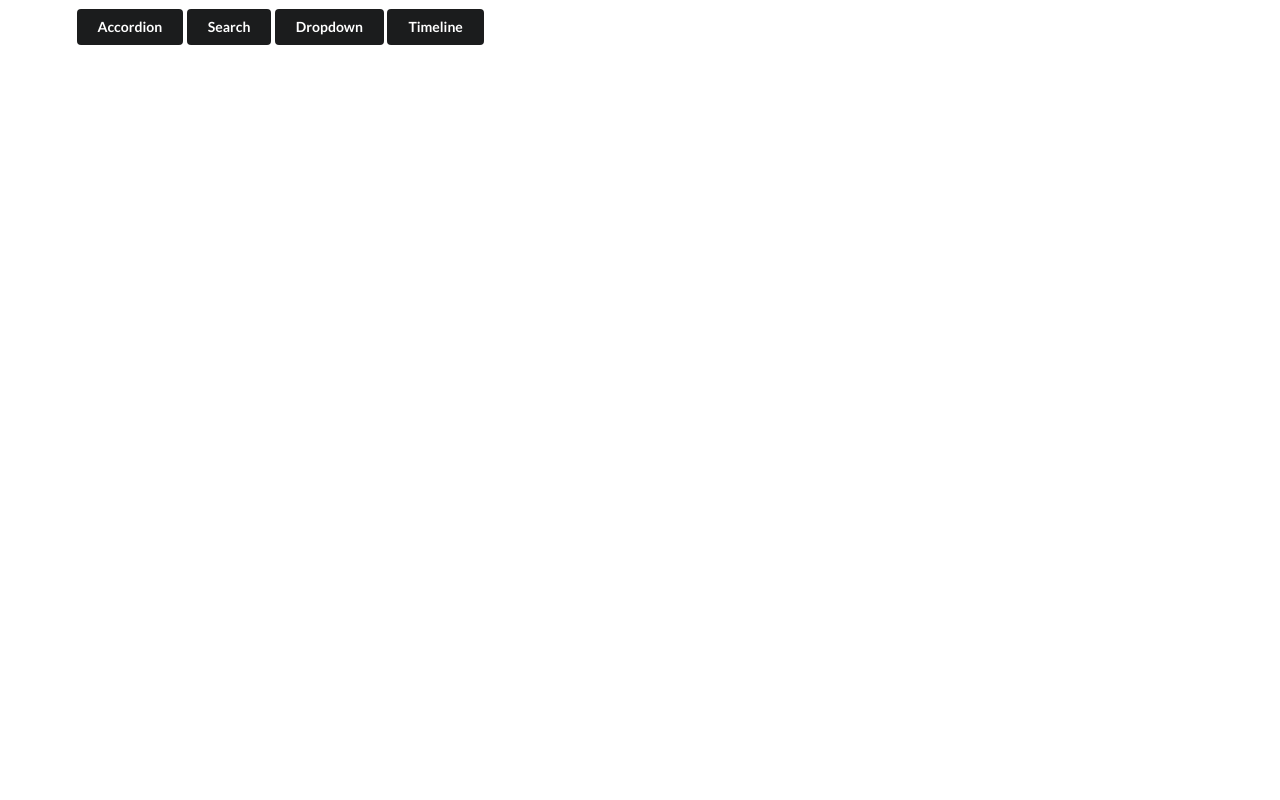
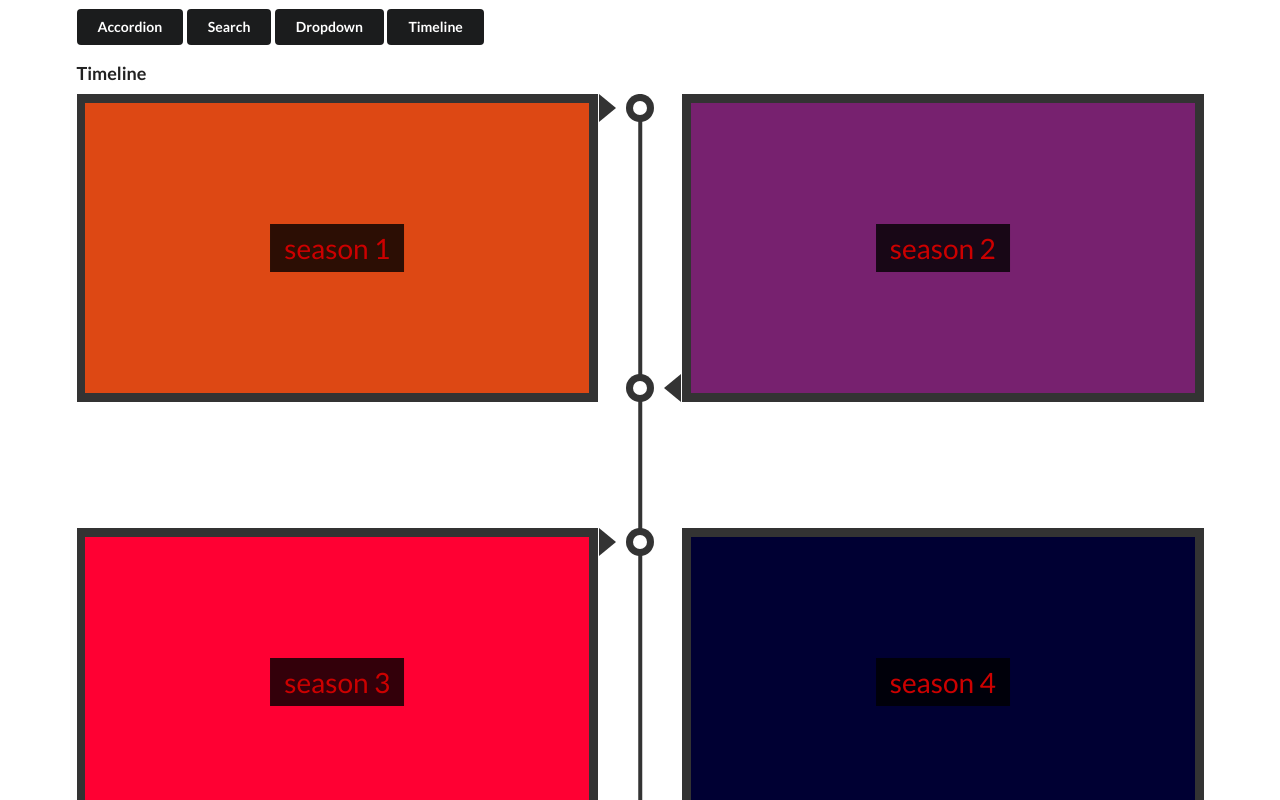
Before and after one commit to maysam-82/reusable-widgets, a React (Create React App) app: page /timeline in a window 1280 px wide. Shown: the top 800 px of the page. Built offline with nearby package versions, Linux system fonts and the light colour scheme.

Commit message:
Create Timeline Comp. and add to App comp.

```diff
--- a/src/components/App/App.jsx
+++ b/src/components/App/App.jsx
@@ -1,14 +1,27 @@
 import React, { useState } from 'react';
 import Accordion from '../Accordion';
 import Route from '../Route';
-import { accordionItems, dropDownOptions } from '../../data/data';
+import { accordionItems, dropDownOptions, timelineData } from '../../data/data';
 import Header from '../Header';
 import Search from '../Search';
 import Dropdown from '../Dropdown';
 import './app.css';
+import Timeline from '../Timeline/Timeline';
 
 const App = () => {
     const [selected, setSelected] = useState(dropDownOptions[0]);
+
+    // Sort timeline array by date
+    const sortedtimeLineData = timelineData.sort(
+        (a, b) => new Date(a.date) - new Date(b.date)
+    );
+
+    const timelineStyles = {
+        color: '#333',
+        titleColor: '#cc0000',
+        overlayColor: 'rgba(0,0,0,0.8)',
+    };
+
     return (
         <div className="ui container">
             <Header />
@@ -29,6 +42,13 @@ const App = () => {
                     onSelectedChange={setSelected}
                 />
             </Route>
+            <Route path="/timeline">
+                <h3 className="ui header widget-title">Timeline</h3>
+                <Timeline
+                    data={sortedtimeLineData}
+                    timeLineStyle={timelineStyles}
+                />
+            </Route>
         </div>
     );
 };
--- /dev/null
+++ b/src/components/Timeline/Timeline.jsx
@@ -0,0 +1,56 @@
+import React from 'react';
+import PropTypes from 'prop-types';
+import { useStylesTimeline } from './timeline.style.js';
+import TimelineComponent from '../TimelineComponent/TimelineComponent.jsx';
+import Link from '../Link/Link.jsx';
+
+function Timeline({ data, timeLineStyle }) {
+    const classes = useStylesTimeline(timeLineStyle);
+
+    if (!data || data.length === 0) return null;
+
+    return (
+        <div className={classes.timelineContainer}>
+            <div className={classes.timelineBar}>
+                {data.map((item) => (
+                    <div
+                        key={item.id}
+                        className={`${classes.timelinePoint} ${classes.pointSpaces}`}
+                    ></div>
+                ))}
+            </div>
+            <div className={classes.timelineItemContainer}>
+                {data.map(({ id, url, label, image }, index) => {
+                    return (
+                        <TimelineComponent
+                            className={`${classes.timelineItem} ${
+                                index % 2 === 0
+                                    ? classes.timelineItemLeft
+                                    : classes.timelineItemRight
+                            }`}
+                            key={id}
+                            href={url}
+                            component={Link}
+                        >
+                            <img
+                                src={image}
+                                className={classes.timelineItemImage}
+                                alt={label}
+                            />
+                            <span className={classes.timelineItemLabel}>
+                                {label}
+                            </span>
+                        </TimelineComponent>
+                    );
+                })}
+            </div>
+        </div>
+    );
+}
+
+Timeline.propTypes = {
+    data: PropTypes.array.isRequired,
+    timeLineStyle: PropTypes.object,
+};
+
+export default Timeline;
--- /dev/null
+++ b/src/components/Timeline/package.json
@@ -0,0 +1 @@
+{"main": "Timeline.jsx"}
--- /dev/null
+++ b/src/components/Timeline/timeline.style.js
@@ -0,0 +1,117 @@
+import { createUseStyles } from 'react-jss';
+
+export const useStylesTimeline = createUseStyles({
+    pointSpaces: {
+        marginTop: `9rem`,
+        '&:first-child': {
+            marginTop: 0,
+        },
+        '&:nth-child(2n)': {
+            marginTop: `18rem`,
+        },
+    },
+    timelineContainer: {
+        position: 'relative',
+        width: '100%',
+        height: '100%',
+        display: 'flex',
+        justifyContent: 'center',
+        marginBottom: '0.625rem',
+    },
+    timelineBar: {
+        width: '0.25rem',
+        backgroundColor: (style) =>
+            style && style.color ? style.color : '#ccc',
+        height: '100%',
+        left: '50%',
+        transform: 'translate(-50%, 0)',
+        position: 'absolute',
+    },
+    timelinePoint: {
+        height: '2rem',
+        width: '2rem',
+        borderRadius: '50%',
+        backgroundColor: (style) =>
+            style && style.color ? style.color : '#ccc',
+        transform: 'translate(calc(-50% + 0.125rem), 0)',
+        '&::after': {
+            content: '""',
+            width: '50%',
+            height: '50%',
+            borderRadius: '50%',
+            position: 'absolute',
+            backgroundColor: '#fff',
+            zIndex: '2',
+            left: '50%',
+            top: '50%',
+            transform: 'translate(-50%, -50%)',
+        },
+    },
+    timelineItemContainer: {
+        width: '100%',
+        left: 0,
+        top: 0,
+        display: 'flex',
+        flexWrap: 'wrap',
+        justifyContent: 'space-between',
+    },
+    timelineItem: {
+        width: 'calc(50% - 3rem)',
+        padding: '0.625rem',
+        height: `22rem`,
+        marginBottom: `9rem`,
+        position: 'relative',
+        backgroundColor: (style) =>
+            style && style.color ? style.color : '#ccc',
+        '&::after': {
+            position: 'absolute',
+            content: '""',
+            width: '0px',
+            height: '0px',
+            borderTop: '1rem solid transparent',
+            borderBottom: '1rem solid transparent',
+        },
+    },
+    timelineItemLeft: {
+        '&::after': {
+            top: '0',
+            right: '-2.5rem',
+            zIndex: -1,
+            borderLeft: '1.25rem solid',
+            borderLeftColor: (style) =>
+                style && style.color ? style.color : '#ccc',
+            borderRight: '1.25rem solid transparent',
+        },
+    },
+    timelineItemRight: {
+        '&::after': {
+            bottom: '0',
+            left: '-2.5rem',
+            zIndex: -1,
+            borderLeft: '1.25rem solid transparent',
+            borderRight: '1.25rem solid ',
+            borderRightColor: (style) =>
+                style && style.color ? style.color : '#ccc',
+        },
+    },
+    timelineItemImage: {
+        display: 'block',
+        width: '100%',
+        height: '100%',
+    },
+    timelineItemLabel: {
+        position: 'absolute',
+        top: '50%',
+        left: '50%',
+        transform: 'translate(-50%,-50%)',
+        padding: '1rem',
+        backgroundColor: (style) =>
+            style && style.overlayColor
+                ? style.overlayColor
+                : 'rgba(0,0,0,0.5)',
+        fontSize: '2rem',
+        display: 'block',
+        color: (style) =>
+            style && style.titleColor ? style.titleColor : '#fff',
+    },
+});
```
Lines whose indentation alone changed are shown as unchanged.
